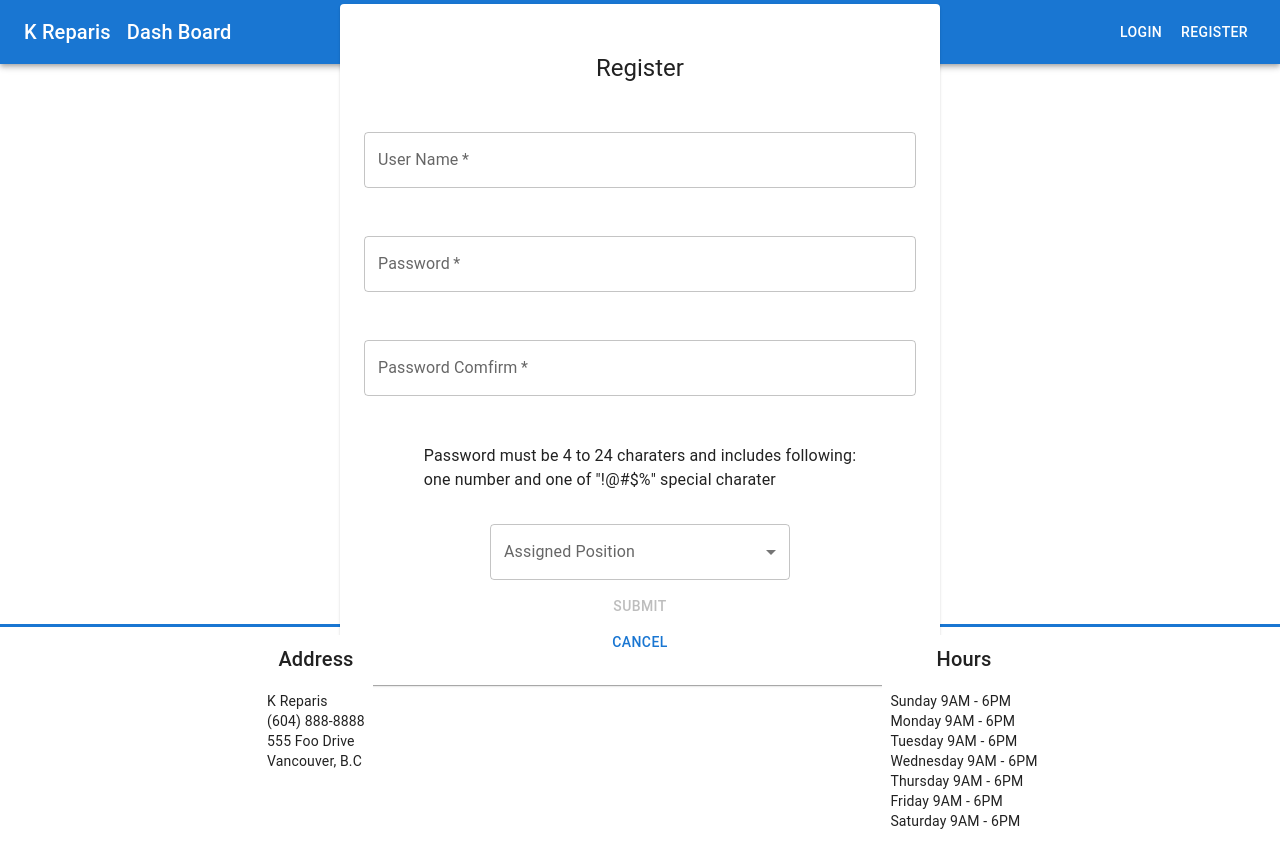
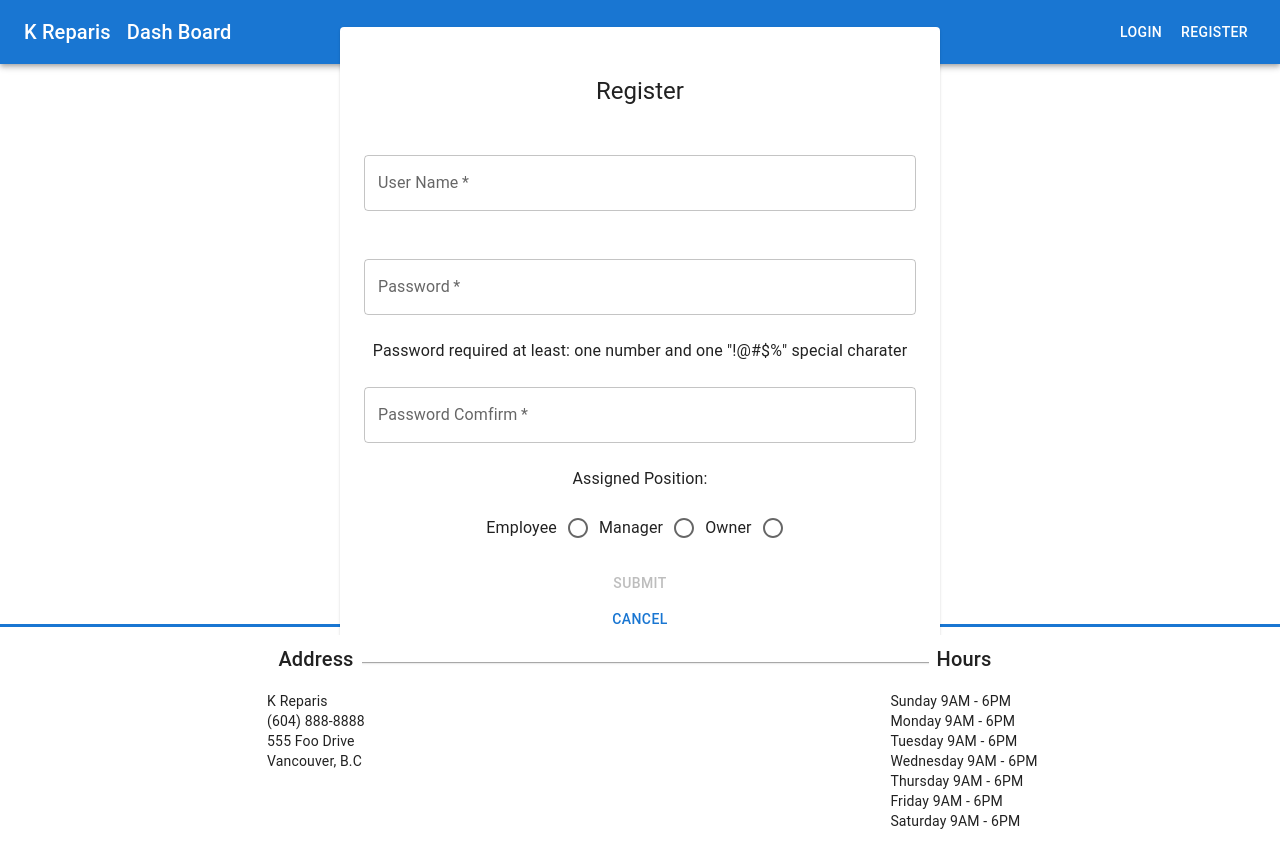
Before and after one commit to kanemds/MERN-E-commerce-project, a React (Create React App) app in the folder client/: page /dash/users/new in a window 1280 px wide. Built offline with nearby package versions, Linux system fonts and the light colour scheme.

Commit message:
custom a job postion selection form

```diff
--- a/client/src/components/JobPosition.js
+++ /dev/null
@@ -1,92 +0,0 @@
-import * as React from 'react'
-import { useTheme } from '@mui/material/styles'
-import Box from '@mui/material/Box'
-import OutlinedInput from '@mui/material/OutlinedInput'
-import InputLabel from '@mui/material/InputLabel'
-import MenuItem from '@mui/material/MenuItem'
-import FormControl from '@mui/material/FormControl'
-import Select from '@mui/material/Select'
-import Chip from '@mui/material/Chip'
-
-const ITEM_HEIGHT = 48
-const ITEM_PADDING_TOP = 8
-const MenuProps = {
-  PaperProps: {
-    style: {
-      maxHeight: ITEM_HEIGHT * 4.5 + ITEM_PADDING_TOP,
-      width: 250,
-    },
-  },
-}
-
-const names = [
-  'Oliver Hansen',
-  'Van Henry',
-  'April Tucker',
-  'Ralph Hubbard',
-  'Omar Alexander',
-  'Carlos Abbott',
-  'Miriam Wagner',
-  'Bradley Wilkerson',
-  'Virginia Andrews',
-  'Kelly Snyder',
-]
-
-function getStyles(name, personName, theme) {
-  return {
-    fontWeight:
-      personName.indexOf(name) === -1
-        ? theme.typography.fontWeightRegular
-        : theme.typography.fontWeightMedium,
-  }
-}
-
-const JobPosition = () => {
-  const theme = useTheme()
-  const [personName, setPersonName] = React.useState([])
-
-  const handleChange = (event) => {
-    const {
-      target: { value },
-    } = event
-    setPersonName(
-      // On autofill we get a stringified value.
-      typeof value === 'string' ? value.split(',') : value,
-    )
-  }
-
-  return (
-    <div>
-      <FormControl sx={{ m: 1, width: 300 }}>
-        <InputLabel id="demo-multiple-chip-label">Assigned Position</InputLabel>
-        <Select
-          labelId="demo-multiple-chip-label"
-          id="demo-multiple-chip"
-          multiple
-          value={personName}
-          onChange={handleChange}
-          input={<OutlinedInput id="select-multiple-chip" label="Assigned Position" />}
-          renderValue={(selected) => (
-            <Box sx={{ display: 'flex', flexWrap: 'wrap', gap: 0.5 }}>
-              {selected.map((value) => (
-                <Chip key={value} label={value} />
-              ))}
-            </Box>
-          )}
-          MenuProps={MenuProps}
-        >
-          {names.map((name) => (
-            <MenuItem
-              key={name}
-              value={name}
-              style={getStyles(name, personName, theme)}
-            >
-              {name}
-            </MenuItem>
-          ))}
-        </Select>
-      </FormControl>
-    </div>
-  )
-}
-export default JobPosition
--- a/client/src/pages/notes/NewNote.js
+++ b/client/src/pages/notes/NewNote.js
@@ -5,14 +5,6 @@ import { ROLES } from '../../config/roles'
 
 const NewNote = () => {
 
-  // included
-  const USER_REGEX = /^[a-zA-Z0-9-_.]{3,24}$/
-  // required type
-  const PWD_REGEX = /^(?=.*[a-z])(?=.*[A-Z])(?=.*[0-9])(?=.*[!@#$%]).{8,24}$/
-
-  const NewUserForm = () => {
-    const [addNewUser,] = useAddNewUserMutation()
-  }
 
   return (
     <div>NewNote</div>
--- a/client/src/pages/users/NewUserForm.js
+++ b/client/src/pages/users/NewUserForm.js
@@ -2,12 +2,16 @@ import React, { useState, useEffect } from 'react'
 import { useAddNewUserMutation } from '../users/usersApiSlice'
 import { useNavigate } from 'react-router-dom'
 import { ROLES } from '../../config/roles'
-import { Paper, Box, Button, TextField, Typography, Link, Radio, RadioGroup, FormControl, FormControlLabel, FormLabel, Select } from '@mui/material'
-import InputAdornment from '@mui/material/InputAdornment'
-import OutlinedInput from '@mui/material/OutlinedInput'
-import InputLabel from '@mui/material/InputLabel'
-import MenuItem from '@mui/material/MenuItem'
-import JobPosition from '../../components/JobPosition'
+import { Paper, Box, Button, TextField, Typography, Link, Checkbox } from '@mui/material'
+import RadioButtonUncheckedIcon from '@mui/icons-material/RadioButtonUnchecked'
+import RadioButtonCheckedIcon from '@mui/icons-material/RadioButtonChecked'
+import { styled } from '@mui/material/styles'
+
+const SelectedPosition = styled(Box)(() => ({
+  display: 'flex',
+  justifyContent: 'center',
+  alignItems: 'center'
+}))
 
 
 
@@ -71,10 +75,11 @@ const NewUserForm = () => {
 
   const options = Object.values(ROLES).map(role => {
     return (
-      <MenuItem
+      <option
         key={role}
         value={role}
-      > {role}</MenuItem>
+
+      > {role}</option >
     )
   })
 
@@ -104,15 +109,29 @@ const NewUserForm = () => {
           <TextField fullWidth autoComplete='off' type='password' label='Password' variant='outlined' required sx={{ m: 3 }}
             onChange={e => setPassword(e.target.value)}
           />
+          <Typography variant='h8' >Password required at least: one number and one "!@#$%" special charater </Typography>
           {validPassword || password.length === 0 ? "" : <Typography>Invalided Password</Typography>}
           <TextField fullWidth autoComplete='off' type='password' label='Password Comfirm' variant='outlined' required sx={{ m: 3 }}
             onChange={e => setComfirm(e.target.value)}
           />
           {isMatch || comfirm.length === 0 ? "" : <Typography>Please match with password</Typography>}
 
-          <Typography variant='h8' sx={{ m: 3 }}>Password must be 4 to 24 charaters and includes following: <br />
-            one number and one of "!@#$%" special charater</Typography>
-          <JobPosition />
+          <Typography> Assigned Position:</Typography>
+          <Box sx={{ display: 'flex', m: 2 }}>
+            <SelectedPosition>
+              <Typography>Employee</Typography>
+              <Checkbox icon={<RadioButtonUncheckedIcon />} checkedIcon={<RadioButtonCheckedIcon />} />
+            </SelectedPosition>
+            <SelectedPosition>
+              <Typography>Manager</Typography>
+              <Checkbox icon={<RadioButtonUncheckedIcon />} checkedIcon={<RadioButtonCheckedIcon />} />
+            </SelectedPosition>
+            <SelectedPosition>
+              <Typography>Owner</Typography>
+              <Checkbox icon={<RadioButtonUncheckedIcon />} checkedIcon={<RadioButtonCheckedIcon />} />
+            </SelectedPosition>
+          </Box>
+
           <Button disabled={!canSave} onClick={handleSubmit}>Submit</Button>
           <Button><Link href='/' underline="none">Cancel</Link></Button>
         </Paper>
```
